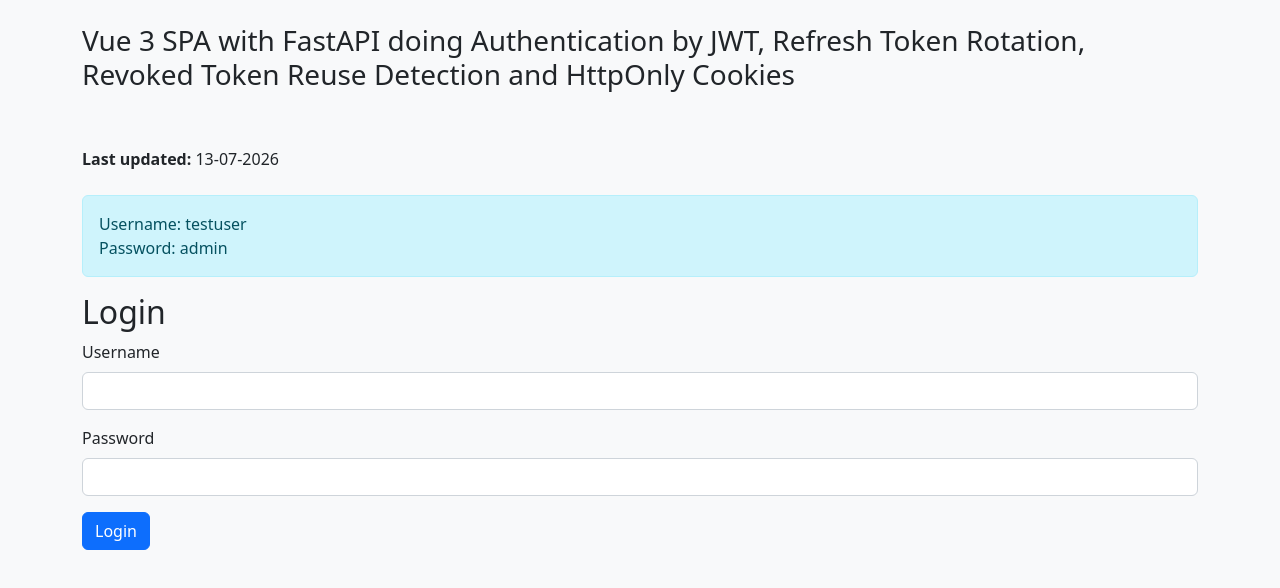
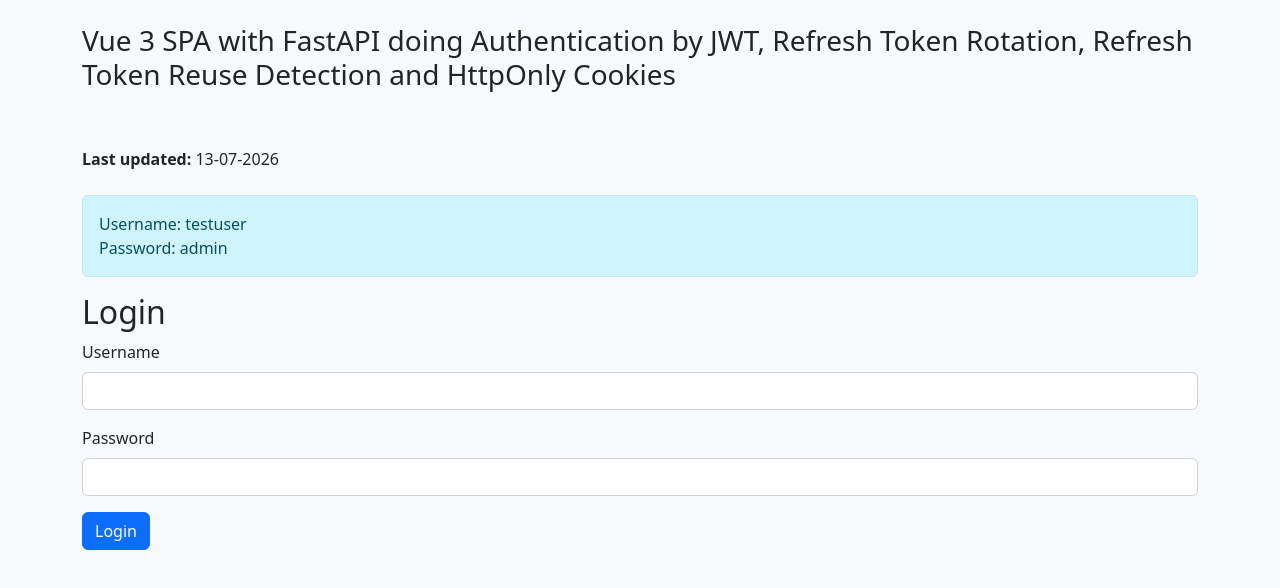
Before and after one commit to persteenolsen/vue-fastapi-jwt-reuse-detection-httponly-client, a Vue app: page /login in a window 1280 px wide. Shown: the top 588 px of the page. Built offline with nearby package versions, Linux system fonts and the light colour scheme; no server answers.

Commit message:
Renamed to Refresh Token Reuse Detection

```diff
--- a/src/views/LoginView.vue
+++ b/src/views/LoginView.vue
@@ -40,7 +40,7 @@
 <template>
     <div>
 
-        <h3>Vue 3 SPA with FastAPI doing Authentication by JWT, Refresh Token Rotation, Revoked Token Reuse Detection and HttpOnly Cookies</h3>
+        <h3>Vue 3 SPA with FastAPI doing Authentication by JWT, Refresh Token Rotation, Refresh Token Reuse Detection and HttpOnly Cookies</h3>
         <br /><br />
 
         <b>Last updated:</b> 13-07-2026
```
